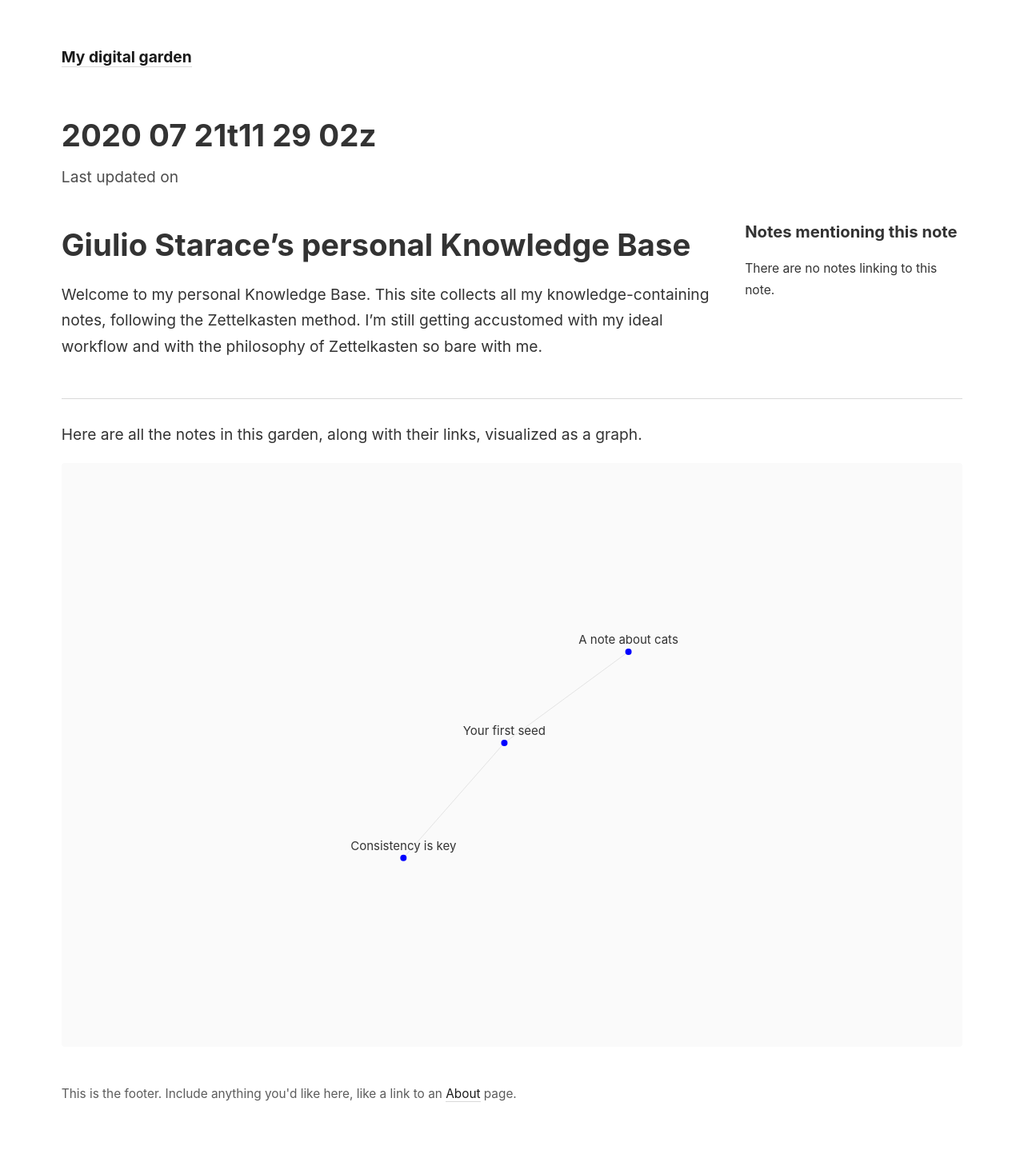
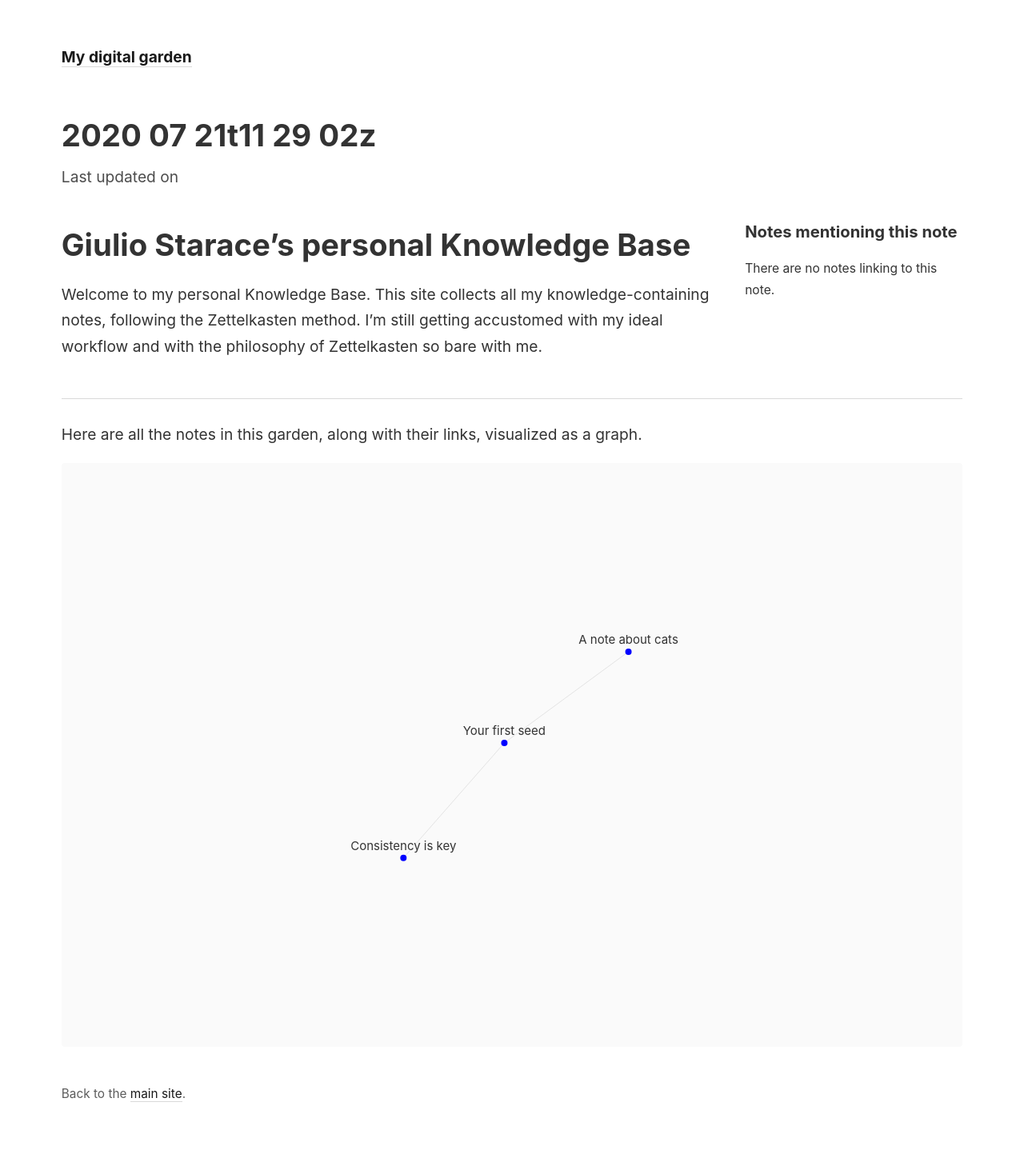
Before and after one commit to thesofakillers/knowledge-base-ui, a Jekyll site: the page built from _notes/2020-07-21T11-29-02Z.md, in a window 1280 px wide. Shown: the whole page at 80% size. Built offline with Jekyll 4.4.1, drawn with Linux system fonts in a browser that asks for light colours.

Commit message:
custom footer

```diff
--- a/_includes/footer.html
+++ b/_includes/footer.html
@@ -1 +1 @@
-This is the footer. Include anything you'd like here, like a link to an <a class="internal-link" href="/about">About</a> page.
+Back to the <a  href="https://www.giuliostarace.com">main site</a>.
```
